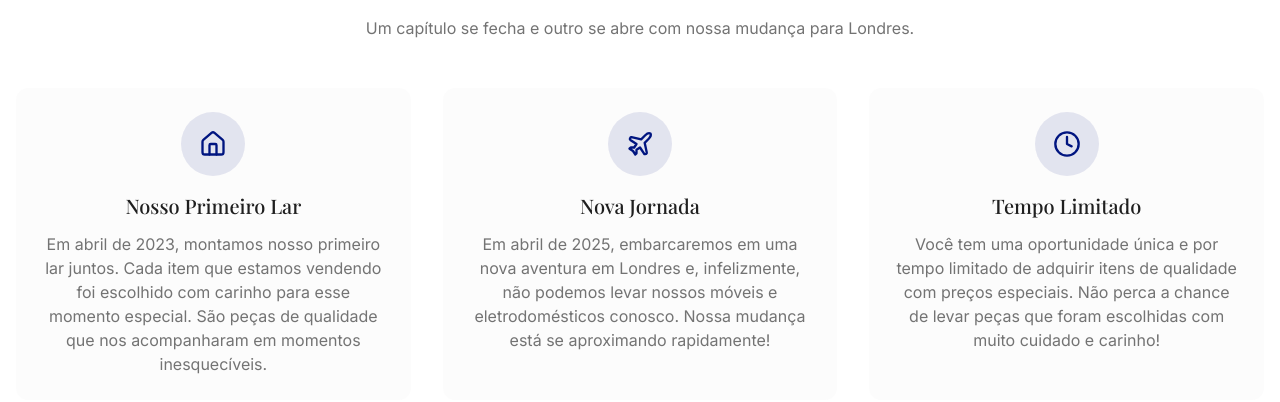
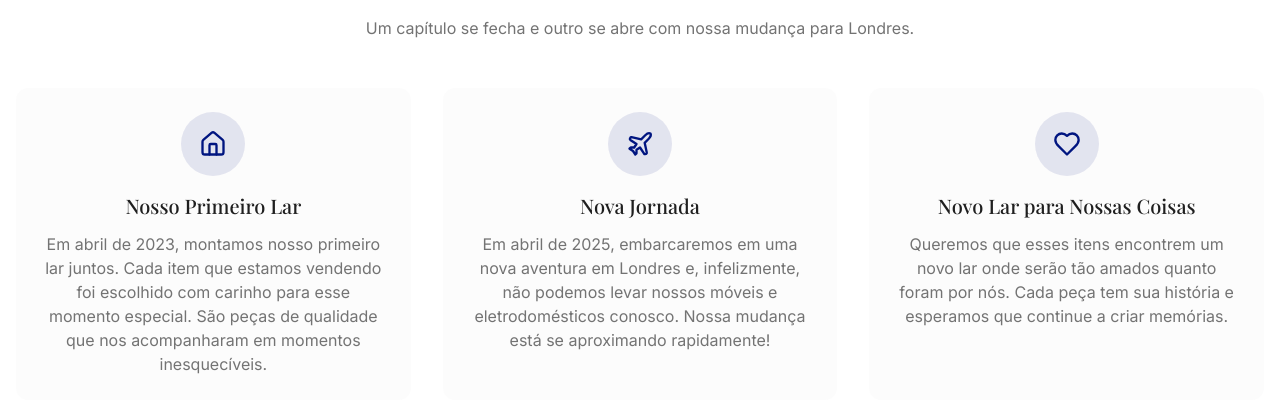
Before and after one commit to Modernize-se/vendas-mauro-carol, a React (Vite) app: page / in a window 1280 px wide. Shown: the part 920-1322 px from the top of the page. Built offline with nearby package versions, Linux system fonts and the light colour scheme.

Commit message:
Revert scarcity emphasis
Revert changes that emphasized scarcity. Keep scarcity as a detail.

```diff
--- a/src/pages/Index.tsx
+++ b/src/pages/Index.tsx
@@ -1,9 +1,10 @@
+
 import { useEffect } from 'react';
 import ProductGrid from '@/components/ProductGrid';
 import { products } from '@/data/products';
 import Header from '@/components/Header';
 import Footer from '@/components/Footer';
-import { MessageCircle, Plane, Home, Heart, Info, MapPin, ShoppingBag, ArrowRight, Clock } from 'lucide-react';
+import { MessageCircle, Plane, Home, Heart, Info, MapPin, ShoppingBag, ArrowRight } from 'lucide-react';
 import { setupLazyLoading } from '@/utils/image-lazy-loading';
 import { generateWhatsAppLink } from '@/utils/whatsapp';
 import WhatsAppButton from '@/components/WhatsAppButton';
@@ -107,11 +108,11 @@ const Index = () => {
 
             <div className="bg-secondary/30 p-6 rounded-xl text-center">
               <div className="w-16 h-16 bg-primary/10 rounded-full flex items-center justify-center mx-auto mb-4">
-                <Clock size={28} className="text-primary" />
+                <Heart size={28} className="text-primary" />
               </div>
-              <h3 className="text-xl font-medium mb-3">Tempo Limitado</h3>
+              <h3 className="text-xl font-medium mb-3">Novo Lar para Nossas Coisas</h3>
               <p className="text-muted-foreground">
-                Você tem uma oportunidade única e por tempo limitado de adquirir itens de qualidade com preços especiais. Não perca a chance de levar peças que foram escolhidas com muito cuidado e carinho!
+                Queremos que esses itens encontrem um novo lar onde serão tão amados quanto foram por nós. Cada peça tem sua história e esperamos que continue a criar memórias.
               </p>
             </div>
           </div>
```
